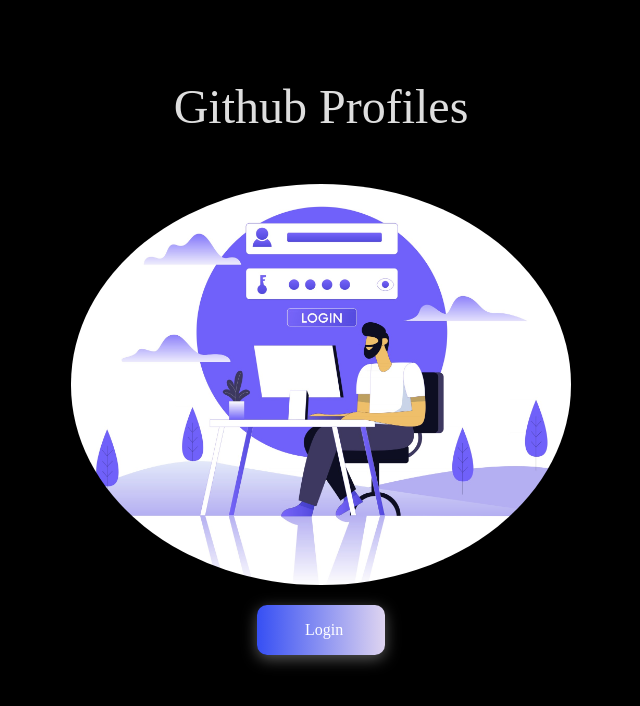
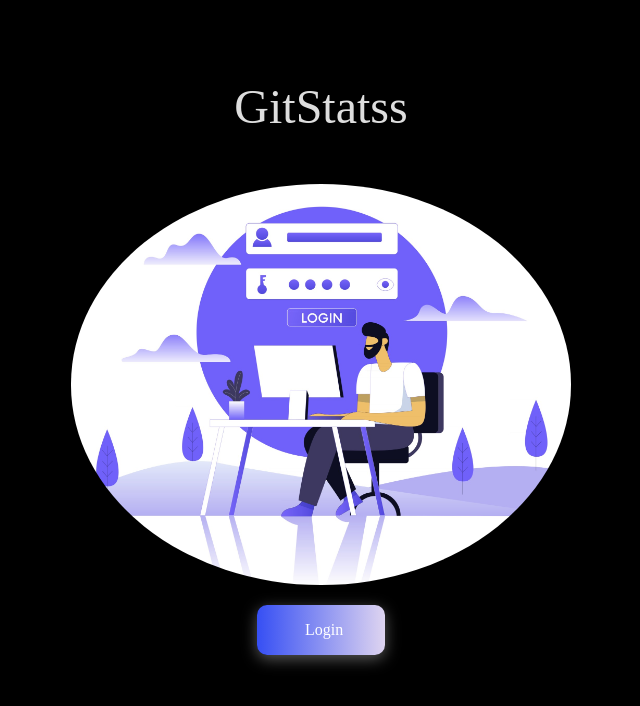
Before and after one commit to metalhead5209/GitStatss, a React (Vite) app: page /login in a window 1280 px wide. Shown: the top 706 px of the page, without its empty margins (319-959 px from the left). Built offline with nearby package versions, Linux system fonts and the light colour scheme; what react-fusioncharts would draw is missing.

Commit message:
changed login h1

```diff
--- a/src/App.css
+++ b/src/App.css
@@ -44,6 +44,8 @@
     color: white;
 
 }
+
+
 
 .load {
     text-align: center;
--- a/src/pages/LoginPage.jsx
+++ b/src/pages/LoginPage.jsx
@@ -10,7 +10,7 @@ const LoginPage = () => {
   return (
     <LoginWrapper>
         <div className="login-container">
-            <h1>Github Profiles</h1>
+            <h1>GitStatss</h1>
             <img src={LoginImg} className="login-img" alt="login" />
             <button className="login-btn" onClick={loginWithRedirect}>Login</button>
         </div>
```
